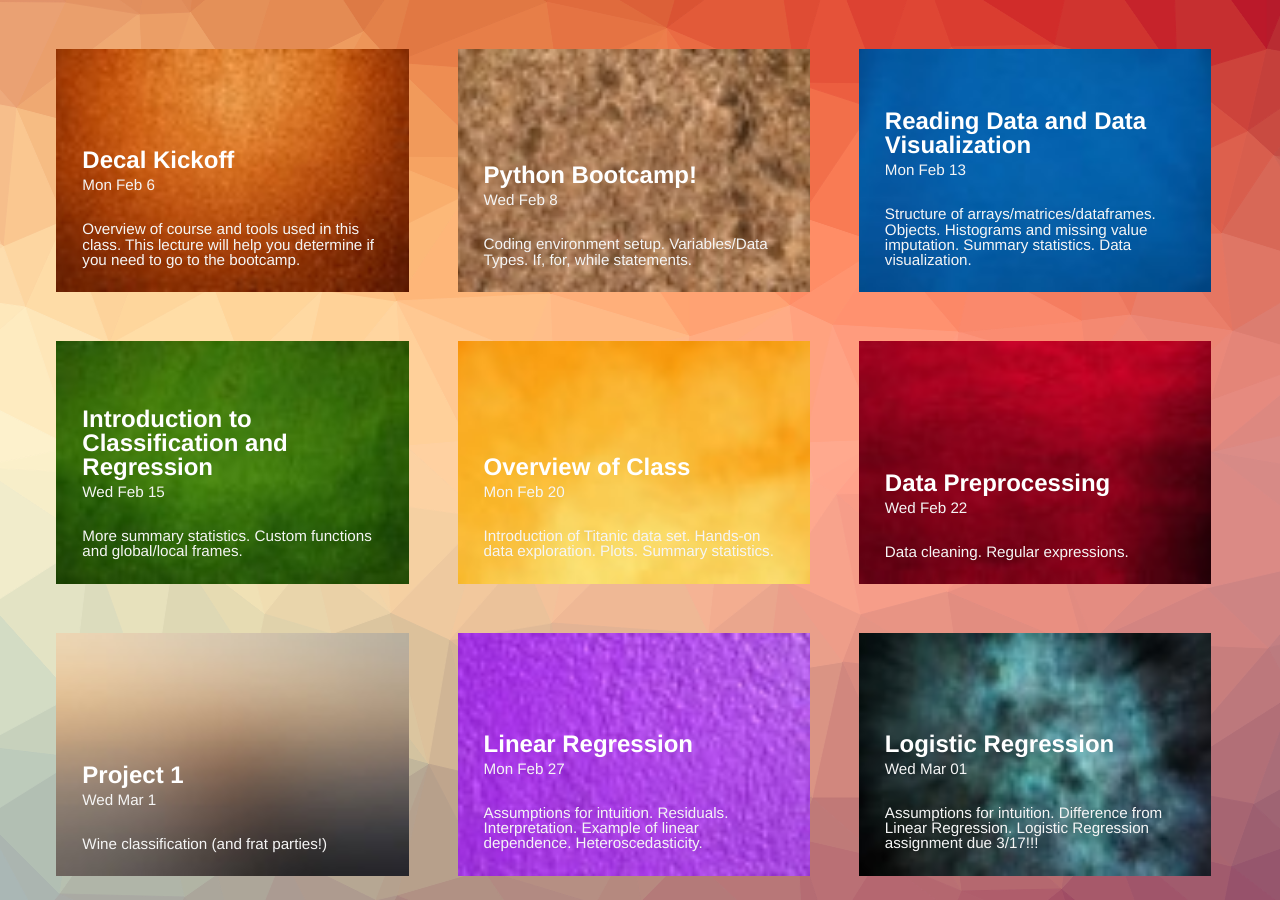
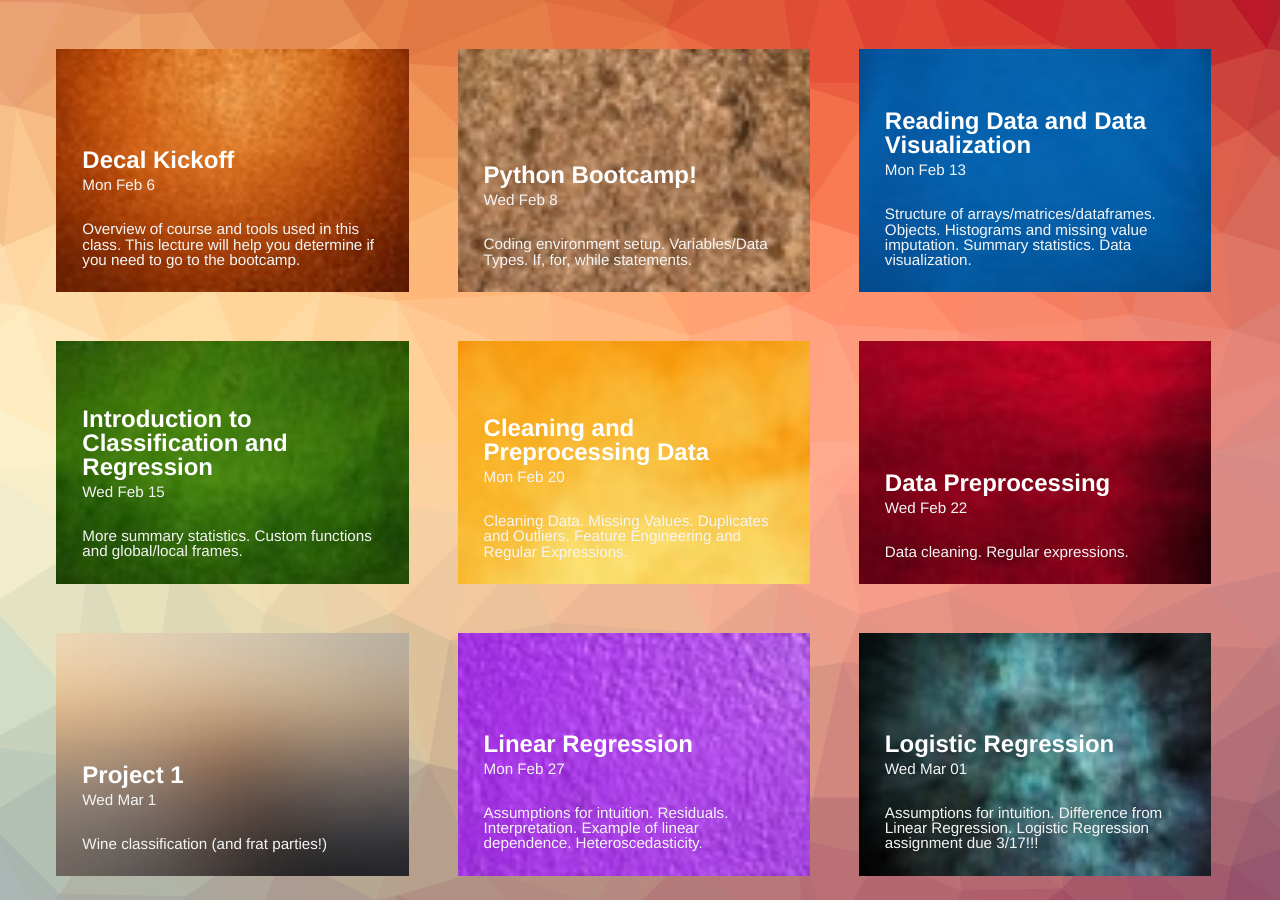
Before and after one commit to kaggledecal/kaggledecal.github.io, a Jekyll site: the page built from index.html, in a window 1280 px wide and 900 px high, scrolled down 577 px. Built offline with Jekyll 4.4.1, drawn with Linux system fonts in a browser that asks for light colours.

Commit message:
updated title for day 5

```diff
--- a/_posts/2015-04-21-day-5.markdown
+++ b/_posts/2015-04-21-day-5.markdown
@@ -1,6 +1,6 @@
 ---
-title:  "Overview of Class"
-subtitle: "Introduction of Titanic data set. Hands-on data exploration. Plots. Summary statistics."
+title:  "Cleaning and Preprocessing Data"
+subtitle: "Cleaning Data. Missing Values. Duplicates and Outliers. Feature Engineering and Regular Expressions."
 author: "Wferr"
 avatar: "img/authors/wferr.png"
 image: "img/5.jpg"
```
Also changed, not shown: other parts of _posts/2015-04-21-day-5.markdown (+0 -4 lines).
